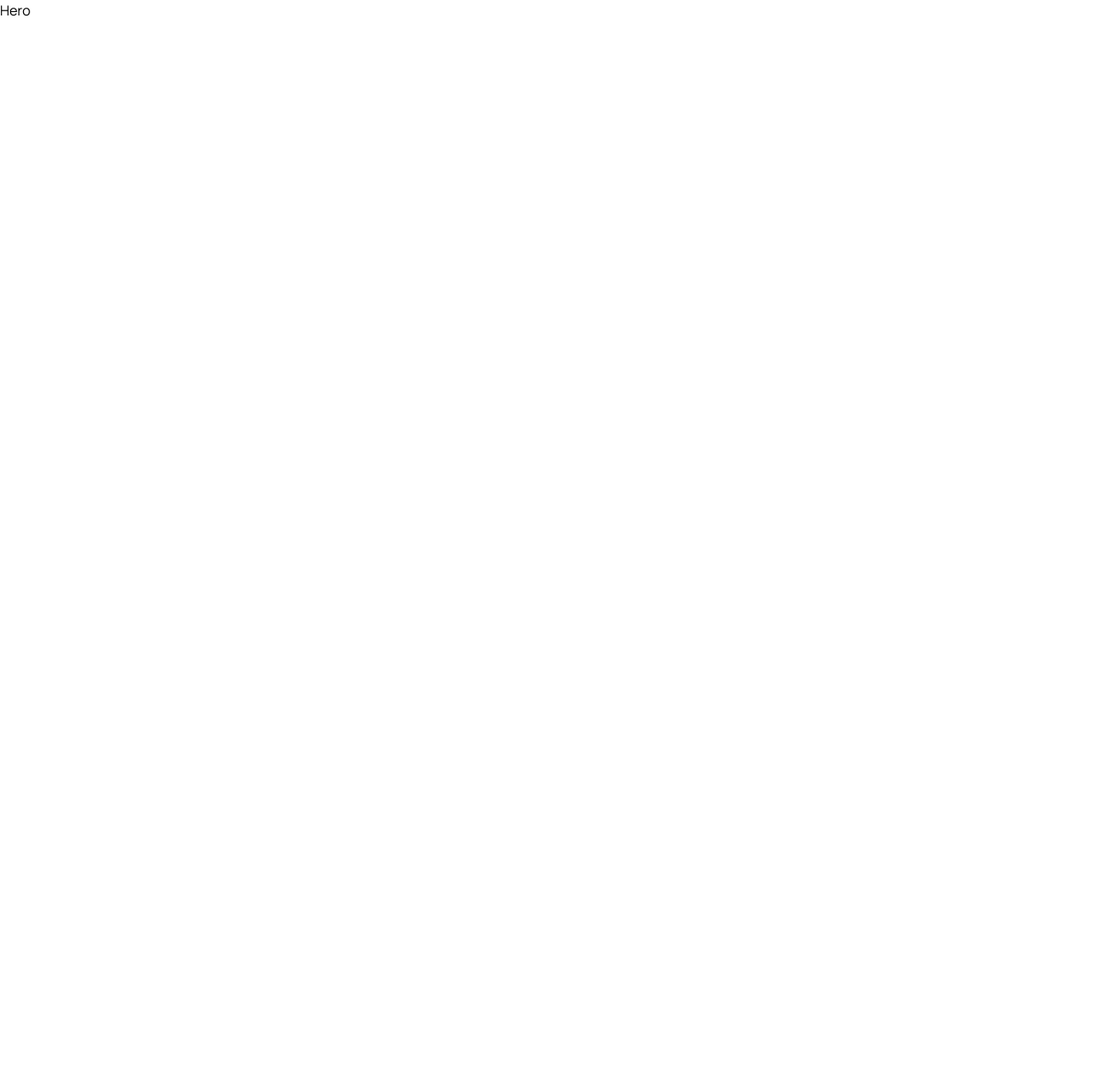
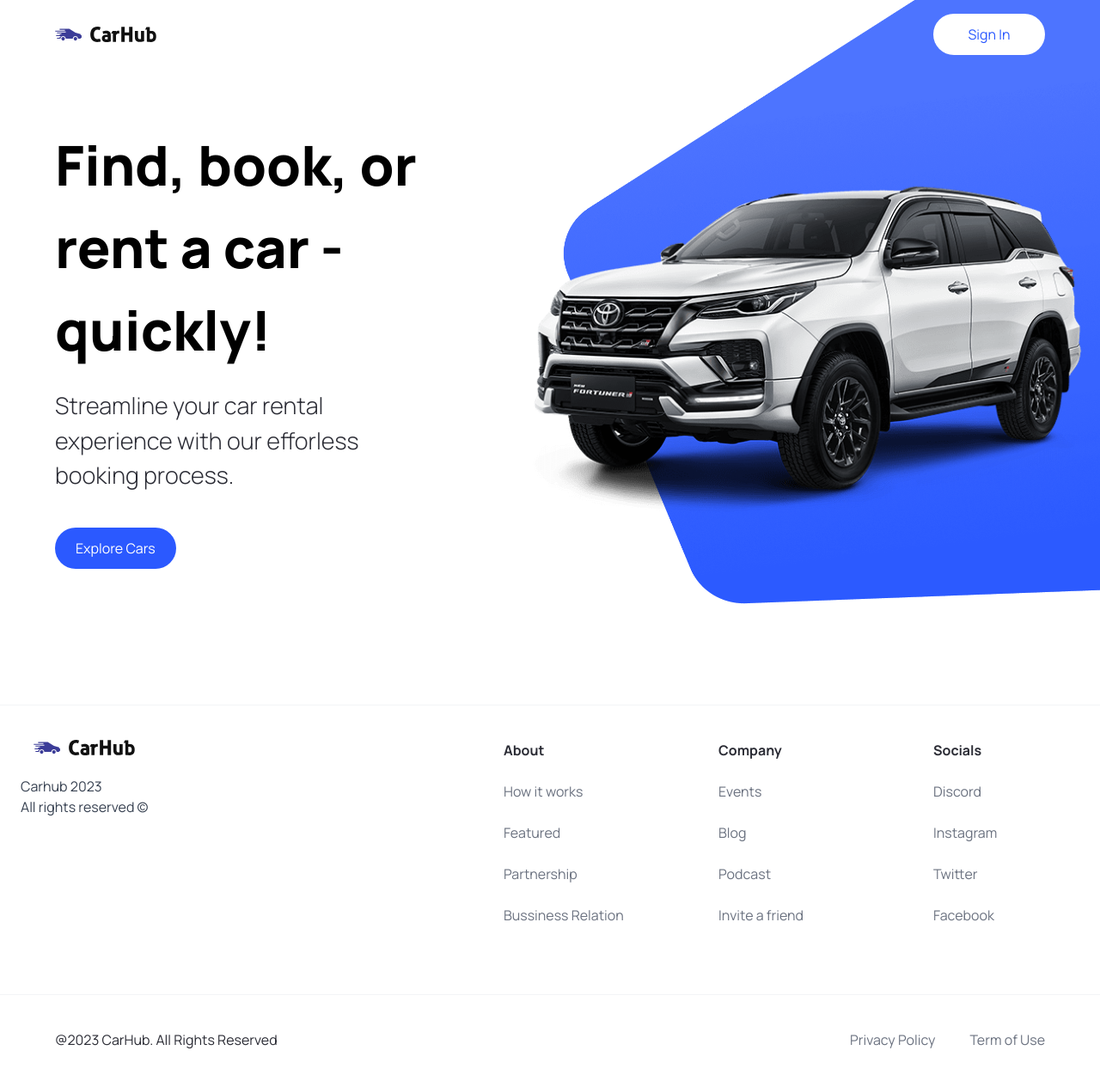
Before and after one commit to thamtumeoden13/carhub, a Next.js app: page / in a window 1280 px wide. Shown: the top 1258 px of the page at 86% size. Before the commit the page ends 800 px from the top, so only its background shows below. Built offline with nearby package versions, Linux system fonts and the light colour scheme.

Commit message:
done: nav and footer

```diff
--- a/app/layout.tsx
+++ b/app/layout.tsx
@@ -1,11 +1,12 @@
 import './globals.css'
 import { Inter } from 'next/font/google'
+import { Footer, Navbar } from '@/components'
 
 const inter = Inter({ subsets: ['latin'] })
 
 export const metadata = {
-  title: 'Create Next App',
-  description: 'Generated by create next app',
+  title: 'Car Hub',
+  description: 'Discover the best cars in the world',
 }
 
 export default function RootLayout({
@@ -15,7 +16,11 @@
 }) {
   return (
     <html lang="en">
-      <body className={inter.className}>{children}</body>
+      <body className={'relative'}>
+        <Navbar />
+        {children}
+        <Footer />
+      </body>
     </html>
   )
 }
--- a/app/page.tsx
+++ b/app/page.tsx
@@ -6,6 +6,7 @@
   return (
     <main className="overflow-hidden">
       <Hero />
+
     </main>
   )
 }
--- /dev/null
+++ b/components/CustomButton.tsx
@@ -0,0 +1,20 @@
+'use client'
+
+import { CustomButtonProps } from "@/types"
+
+const CustomButton = ({ title, btnType, containerStyles, handleClick }: CustomButtonProps) => {
+    return (
+        <button
+            className={`custom-btn ${containerStyles}`}
+            disabled={false}
+            type={btnType || 'button'}
+            onClick={handleClick}
+        >
+            <span className={`flex-1 `}>
+                {title}
+            </span>
+        </button>
+    )
+}
+
+export default CustomButton
--- /dev/null
+++ b/components/Footer.tsx
@@ -0,0 +1,59 @@
+import Image from "next/image"
+import Link from "next/link"
+
+import { footerLinks } from "@/constants"
+
+const Footer = () => {
+  return (
+    <footer
+      className="flex flex-col text-black-100 mt-5 border-t border-gray-100"
+    >
+      <div className="flex max-md:flex-col flex-wrap justify-between gap-5 sm:px16 px-6 py-10">
+        <div className="flex flex-col justify-start items-center gap-6">
+          <Image
+            src={"/logo.svg"}
+            alt="logo footer"
+            width={118}
+            height={18}
+            className="object-contain"
+          />
+          <p className="text-base text-gray-700">
+            Carhub 2023 <br />
+            All rights reserved &copy;
+          </p>
+        </div>
+
+        <div className="footer__links">
+          {footerLinks.map((link) => (
+            <div key={link.title} className="footer__link">
+              <h3 className="font-bold">{link.title}</h3>
+              {link.links.map((item) => (
+                <Link
+                  key={item.title}
+                  href={item.url}
+                  className="text-gray-500"
+                >
+                  {item.title}
+                </Link>
+              ))}
+            </div>
+          ))}
+        </div>
+      </div>
+
+      <div className="flex justify-between items-center flex-wrap mt-10 border-t border-gray-100 sm:px-16 px-6 py-10">
+        <p>@2023 CarHub. All Rights Reserved</p>
+        <div className="footer__copyrights-link">
+          <Link href={"/"} className="text-gray-500">
+            Privacy Policy
+          </Link>
+          <Link href={"/"} className="text-gray-500">
+            Term of Use
+          </Link>
+        </div>
+      </div>
+    </footer>
+  )
+}
+
+export default Footer
--- a/components/Hero.tsx
+++ b/components/Hero.tsx
@@ -1,8 +1,44 @@
+'use client'
+
 import Image from "next/image"
+import CustomButton from "./CustomButton"
 
 const Hero = () => {
+
+    const handleClick = () => {
+
+    }
+
     return (
-        <div>Hero</div>
+        <div className="hero">
+            <div className="flex-1 pt-36 padding-x">
+                <h1 className="hero__title">
+                    Find, book, or rent a car - quickly!
+                </h1>
+
+                <p className="hero__subtitle">
+                    Streamline your car rental experience with our efforless booking process.
+                </p>
+
+                <CustomButton
+                    title='Explore Cars'
+                    containerStyles='bg-primary-blue text-white rounded-full mt-10'
+                    handleClick={handleClick}
+                />
+            </div>
+
+            <div className="hero__image-container">
+                <div className="hero__image">
+                    <Image
+                        src={'/hero.png'}
+                        alt="hero"
+                        fill
+                        className="object-contain"
+                    />
+                </div>
+                <div className="hero__image-overlay" />
+            </div>
+        </div>
     )
 }
 
--- /dev/null
+++ b/components/Navbar.tsx
@@ -0,0 +1,31 @@
+import Link from "next/link"
+import Image from "next/image"
+
+import CustomButton from "./CustomButton"
+
+const Navbar = () => {
+  return (
+    <header
+      className="w-full absolute z-10"
+    >
+      <nav className="max-w[1440px] mx-auto flex justify-between items-center sm:px-16 px-6 py-4">
+        <Link href={"/"} className="flex justify-center items-center">
+          <Image
+            src="/logo.svg"
+            alt="Car Hub Logo"
+            width={118}
+            height={18}
+            className="object-contain"
+          />
+        </Link>
+        <CustomButton
+          title="Sign In"
+          btnType="button"
+          containerStyles="text-primary-blue rounded-full bg-white min-w-[130px]"
+        />
+      </nav>
+    </header>
+  )
+}
+
+export default Navbar
--- /dev/null
+++ b/constants/index.ts
@@ -0,0 +1,101 @@
+export const manufacturers = [
+    "Acura",
+    "Alfa Romeo",
+    "Aston Martin",
+    "Audi",
+    "Bentley",
+    "BMW",
+    "Buick",
+    "Cadillac",
+    "Chevrolet",
+    "Chrysler",
+    "Citroen",
+    "Dodge",
+    "Ferrari",
+    "Fiat",
+    "Ford",
+    "GMC",
+    "Honda",
+    "Hyundai",
+    "Infiniti",
+    "Jaguar",
+    "Jeep",
+    "Kia",
+    "Lamborghini",
+    "Land Rover",
+    "Lexus",
+    "Lincoln",
+    "Maserati",
+    "Mazda",
+    "McLaren",
+    "Mercedes-Benz",
+    "MINI",
+    "Mitsubishi",
+    "Nissan",
+    "Porsche",
+    "Ram",
+    "Rolls-Royce",
+    "Subaru",
+    "Tesla",
+    "Toyota",
+    "Volkswagen",
+    "Volvo",
+];
+
+export const yearsOfProduction = [
+    { title: "Year", value: "" },
+    { title: "2015", value: "2015" },
+    { title: "2016", value: "2016" },
+    { title: "2017", value: "2017" },
+    { title: "2018", value: "2018" },
+    { title: "2019", value: "2019" },
+    { title: "2020", value: "2020" },
+    { title: "2021", value: "2021" },
+    { title: "2022", value: "2022" },
+    { title: "2023", value: "2023" },
+];
+
+export const fuels = [
+    {
+        title: "Fuel",
+        value: "",
+    },
+    {
+        title: "Gas",
+        value: "Gas",
+    },
+    {
+        title: "Electricity",
+        value: "Electricity",
+    },
+];
+
+export const footerLinks = [
+    {
+        title: "About",
+        links: [
+            { title: "How it works", url: "/" },
+            { title: "Featured", url: "/" },
+            { title: "Partnership", url: "/" },
+            { title: "Bussiness Relation", url: "/" },
+        ],
+    },
+    {
+        title: "Company",
+        links: [
+            { title: "Events", url: "/" },
+            { title: "Blog", url: "/" },
+            { title: "Podcast", url: "/" },
+            { title: "Invite a friend", url: "/" },
+        ],
+    },
+    {
+        title: "Socials",
+        links: [
+            { title: "Discord", url: "/" },
+            { title: "Instagram", url: "/" },
+            { title: "Twitter", url: "/" },
+            { title: "Facebook", url: "/" },
+        ],
+    },
+];
--- /dev/null
+++ b/types/index.ts
@@ -0,0 +1,8 @@
+import { MouseEventHandler } from "react";
+
+export interface CustomButtonProps {
+    title: string;
+    containerStyles?: string;
+    handleClick?: MouseEventHandler<HTMLButtonElement>;
+    btnType?: "button"| "submit"
+}
```
Also changed, not shown: components/index.ts (+7 -1 lines).
